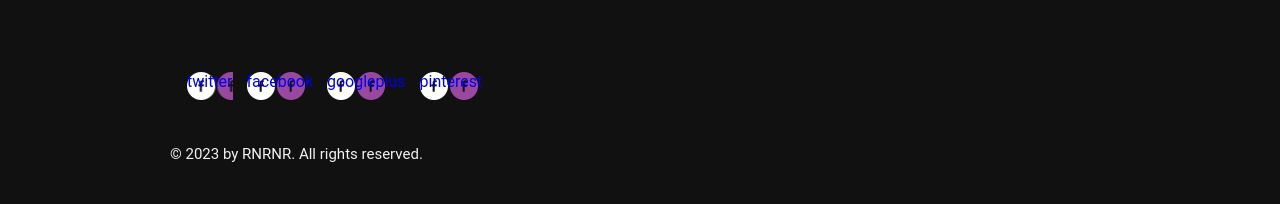
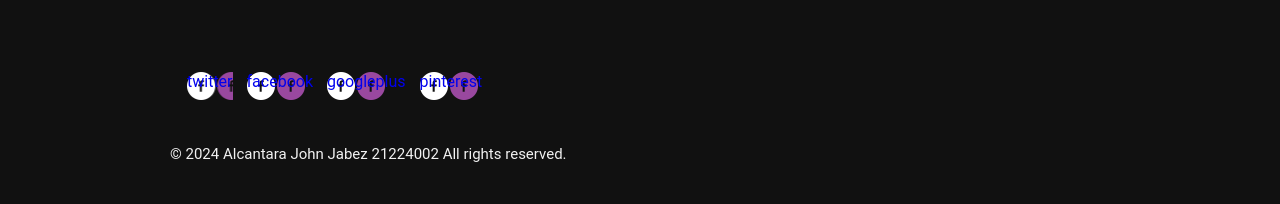
Before and after one commit to jomi456/Jomi456fitnessjppp.github.io, a plain HTML site: page contact.html in a window 1280 px wide. Shown: the part 1275-1479 px from the top of the page. Drawn offline with Linux system fonts and the light colour scheme.

Commit message:
Update contact.html

```diff
--- a/contact.html
+++ b/contact.html
@@ -72,8 +72,7 @@
 					<a href="http://freewebsitetemplates.com/go/googleplus/" class="googleplus">googleplus</a>
 					<a href="http://pinterest.com/fwtemplates/" class="pinterest">pinterest</a>
 				</div>
-				<p>&copy; 2023 by RNRNR. All rights reserved.</p>
-			</div>
+				<p>&copy; 2024 Alcantara John Jabez 21224002 All rights reserved.</p>			</div>
 		</div>
 	</div>
 </body>
```
